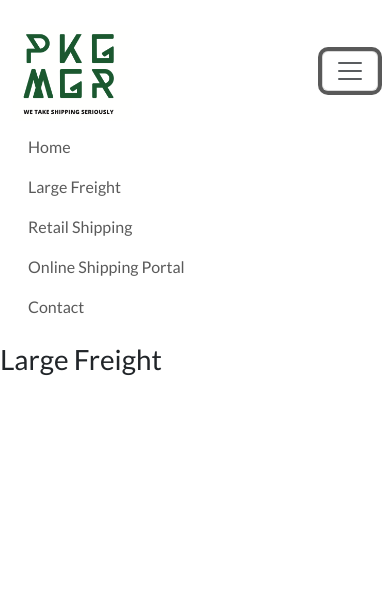
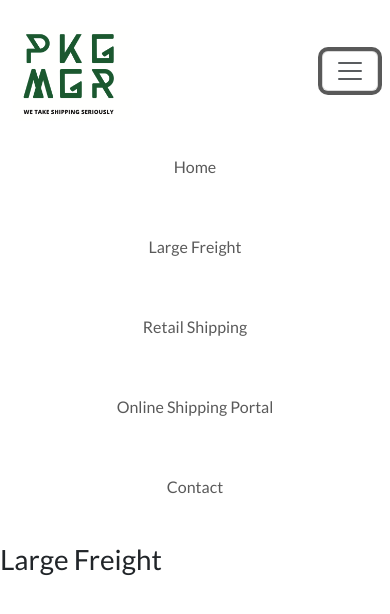
Before and after one commit to ittullos/pkg_mgr_client, a React (Create React App) app: page /large-freight in a window 390 px wide. Both pictures are taken after a click on the button "Toggle navigation". Shown: the top 614 px of the page. Built offline with nearby package versions, Linux system fonts and the light colour scheme.

Commit message:
Fix navbar vertical spacing on mobile

```diff
--- a/src/App.css
+++ b/src/App.css
@@ -36,3 +36,20 @@
     transform: rotate(360deg);
   }
 }
+
+/* NAVBAR */
+@media (max-width: 768px) {
+  .custom-navbar-nav {
+    display: flex !important;
+    flex-direction: column !important;
+    align-items: center !important;
+    width: 100%;
+  }
+}
+
+@media (max-width: 768px) {
+  .custom-navbar-nav .nav-item {
+    margin-bottom: 20px;
+    margin-top: 20px;
+  }
+}
--- a/src/components/Navbar.jsx
+++ b/src/components/Navbar.jsx
@@ -30,7 +30,7 @@ const Navbar = () => {
           className={`collapse navbar-collapse ${isCollapsed ? "" : "show"}`}
           id="navbarColor01"
         >
-          <ul className="navbar-nav mr-auto">
+          <ul className="navbar-nav mr-auto custom-navbar-nav">
             <li className="nav-item">
               <Link className="nav-link mx-3" to="/">
                 Home
```
